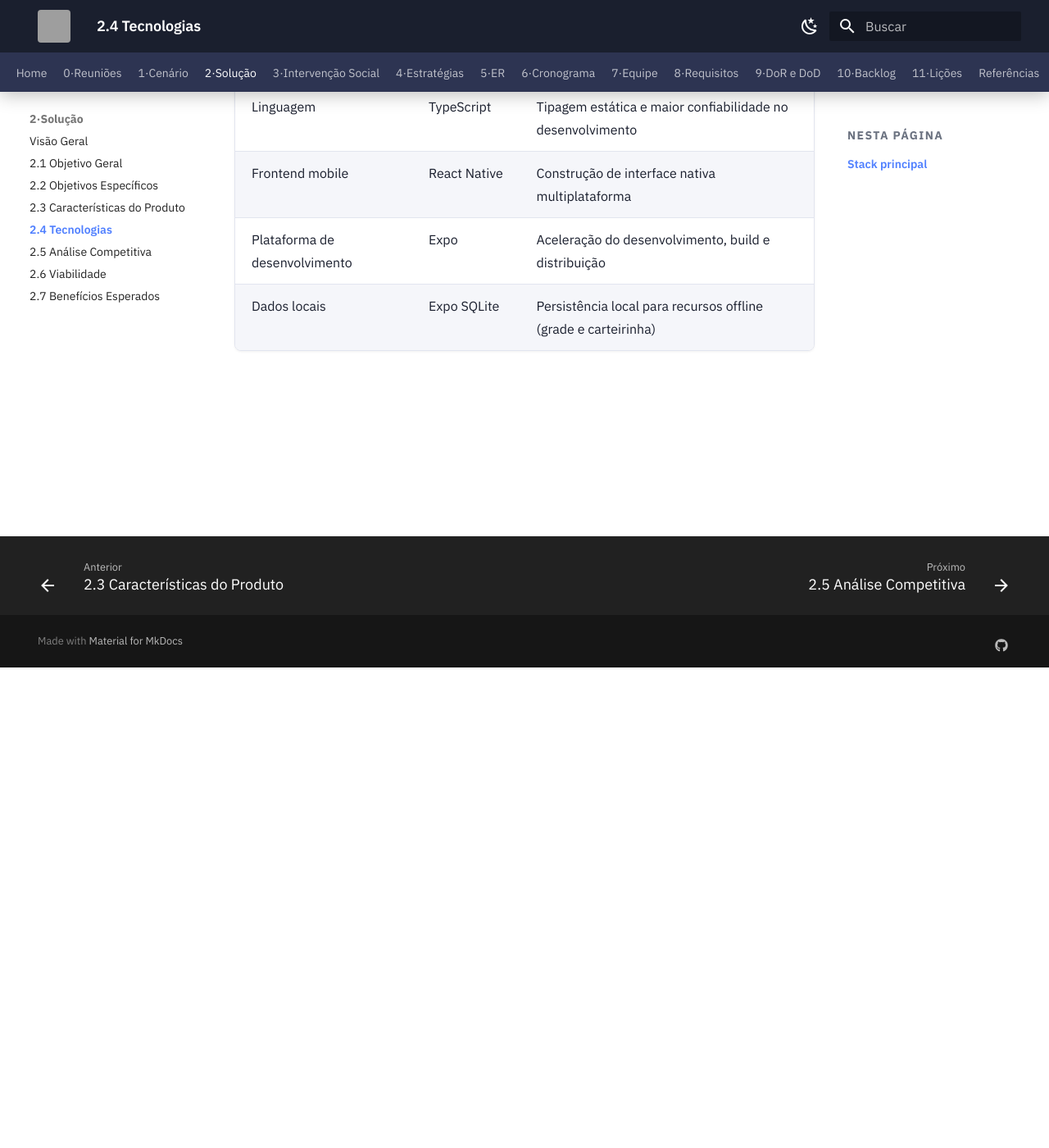
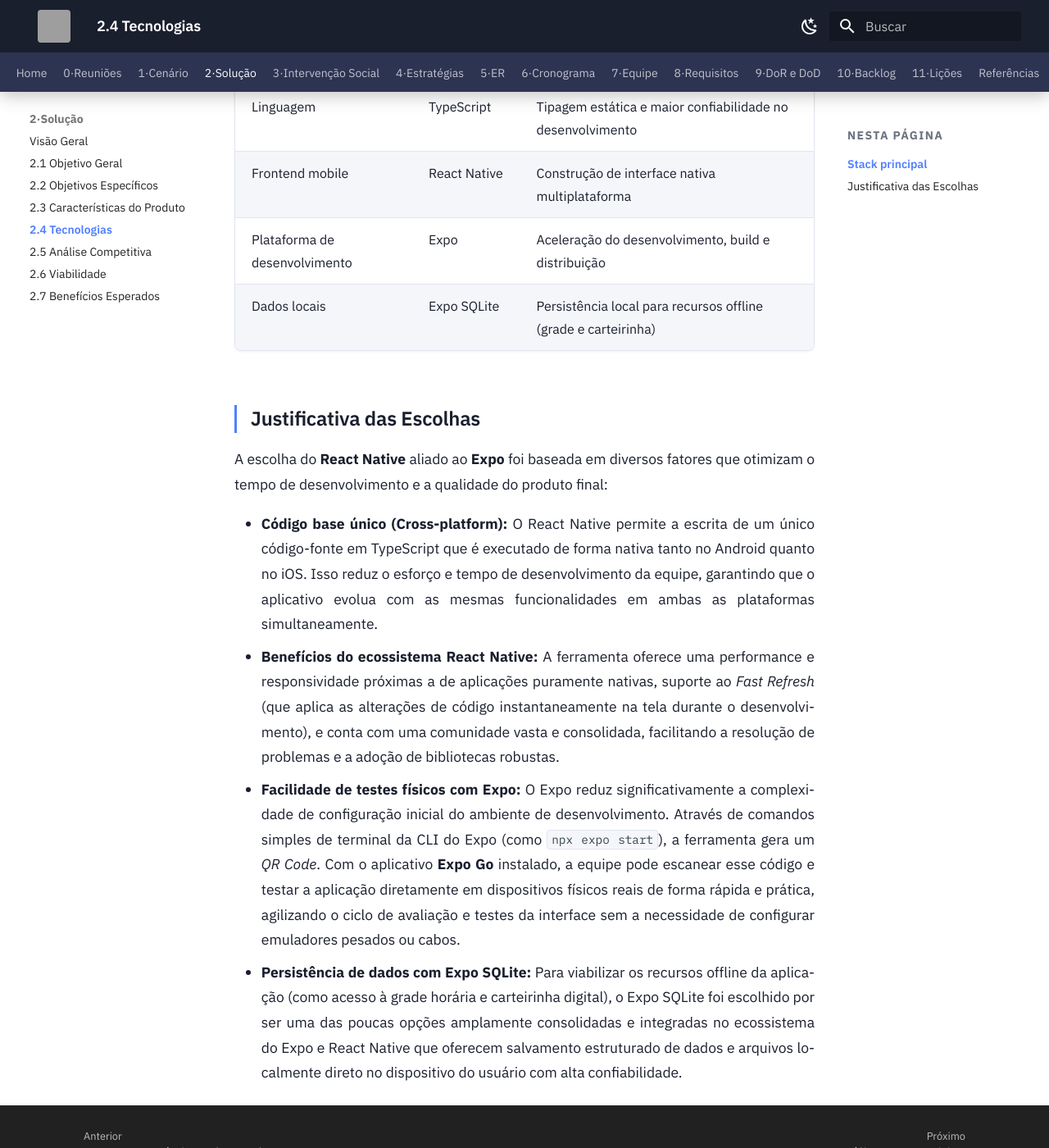
Before and after one commit to mdsreq-fga-unb/REQ-2026.1-T02-UnB-App, an MkDocs documentation site: the page built from docs/02-solucao/tecnologias.md, in a window 1280 px wide and 1400 px high, scrolled down 586 px. Shown: the whole window at 82% size. Built offline with MkDocs 1.6.1 and Material for MkDocs 9.7.7, drawn with Linux system fonts in a browser that asks for light colours; grey boxes are pictures that could not be loaded.

Commit message:
docs: adiciona justificativa para escolhas desse frameweork com as certas linguagens de programação

```diff
--- a/docs/02-solucao/tecnologias.md
+++ b/docs/02-solucao/tecnologias.md
@@ -12,3 +12,12 @@ Na camada de dados, serão utilizadas ferramentas do ecossistema Expo, como Expo
 | Frontend mobile | React Native | Construção de interface nativa multiplataforma |
 | Plataforma de desenvolvimento | Expo | Aceleração do desenvolvimento, build e distribuição |
 | Dados locais | Expo SQLite | Persistência local para recursos offline (grade e carteirinha) |
+
+## Justificativa das Escolhas
+
+A escolha do **React Native** aliado ao **Expo** foi baseada em diversos fatores que otimizam o tempo de desenvolvimento e a qualidade do produto final:
+
+- **Código base único (Cross-platform):** O React Native permite a escrita de um único código-fonte em TypeScript que é executado de forma nativa tanto no Android quanto no iOS. Isso reduz o esforço e tempo de desenvolvimento da equipe, garantindo que o aplicativo evolua com as mesmas funcionalidades em ambas as plataformas simultaneamente.
+- **Benefícios do ecossistema React Native:** A ferramenta oferece uma performance e responsividade próximas a de aplicações puramente nativas, suporte ao *Fast Refresh* (que aplica as alterações de código instantaneamente na tela durante o desenvolvimento), e conta com uma comunidade vasta e consolidada, facilitando a resolução de problemas e a adoção de bibliotecas robustas.
+- **Facilidade de testes físicos com Expo:** O Expo reduz significativamente a complexidade de configuração inicial do ambiente de desenvolvimento. Através de comandos simples de terminal da CLI do Expo (como `npx expo start`), a ferramenta gera um *QR Code*. Com o aplicativo **Expo Go** instalado, a equipe pode escanear esse código e testar a aplicação diretamente em dispositivos físicos reais de forma rápida e prática, agilizando o ciclo de avaliação e testes da interface sem a necessidade de configurar emuladores pesados ou cabos.
+- **Persistência de dados com Expo SQLite:** Para viabilizar os recursos offline da aplicação (como acesso à grade horária e carteirinha digital), o Expo SQLite foi escolhido por ser uma das poucas opções amplamente consolidadas e integradas no ecossistema do Expo e React Native que oferecem salvamento estruturado de dados e arquivos localmente direto no dispositivo do usuário com alta confiabilidade.
```
